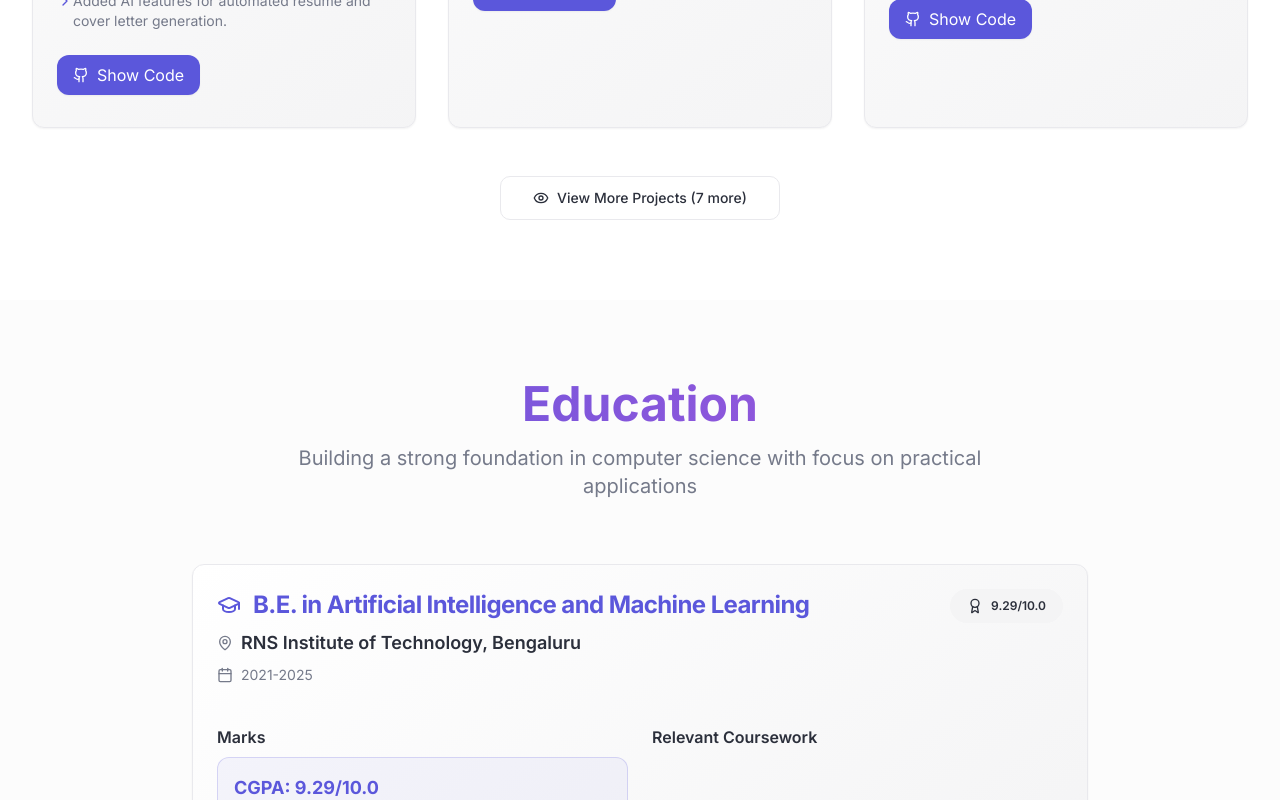
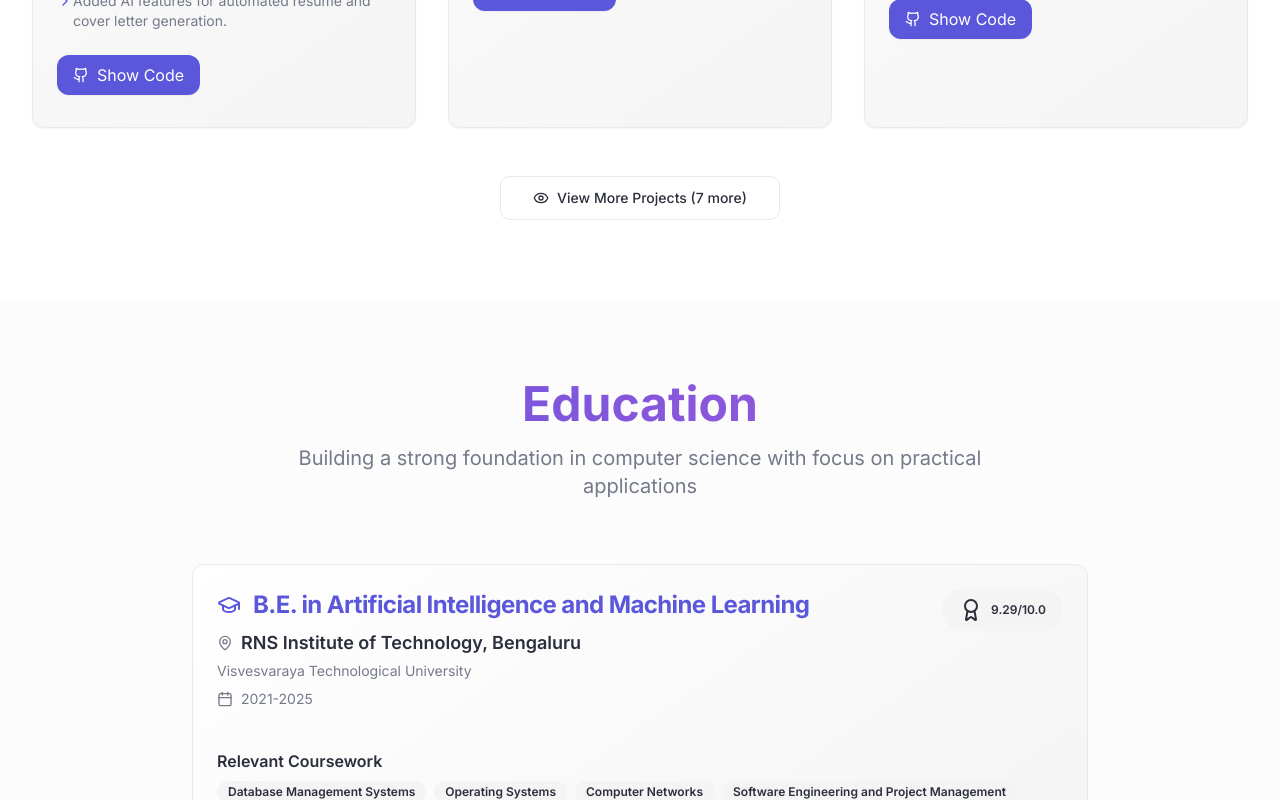
Before and after one commit to fatima-amani/fatima-ai-folio, a React (Vite) app: page / in a window 1280 px wide. Shown: the part 5246-6046 px from the top of the page. Built offline with nearby package versions, Linux system fonts and the light colour scheme.

Commit message:
refactor: update education details and enhance relevant coursework information

```diff
--- a/src/components/Education.tsx
+++ b/src/components/Education.tsx
@@ -64,7 +64,7 @@ const Education = ({ data }: EducationProps) => {
                   <div className="flex flex-col items-end space-y-2">
                     {(edu.cgpa || edu.percentage) && (
                       <Badge variant="secondary" className="flex items-center gap-2 px-4 py-2">
-                        <Award className="h-4 w-4" />
+                        <Award className="h-6 w-6" />
                         {edu.cgpa || edu.percentage}
                       </Badge>
                     )}
@@ -73,28 +73,6 @@ const Education = ({ data }: EducationProps) => {
               </CardHeader>
               {edu.relevant_coursework && (
                 <CardContent>
-                  <div className="grid grid-cols-1 md:grid-cols-2 gap-6">
-                    <div>
-                      <h4 className="font-semibold text-foreground mb-2">Marks</h4>
-                      <div className="bg-primary/5 border border-primary/20 rounded-lg p-4">
-                        {edu.cgpa && (
-                          <div className="text-lg font-bold text-primary">
-                            CGPA: {edu.cgpa}
-                          </div>
-                        )}
-                        {edu.percentage && (
-                          <div className="text-lg font-bold text-primary">
-                            Percentage: {edu.percentage}
-                          </div>
-                        )}
-                        {edu.stream && (
-                          <div className="text-sm text-muted-foreground mt-1">
-                            Stream: {edu.stream}
-                          </div>
-                        )}
-                      </div>
-                    </div>
-
                   <div>
                     <h4 className="font-semibold text-foreground mb-2">Relevant Coursework</h4>
                     <div className="flex flex-wrap gap-2">
@@ -109,7 +87,6 @@ const Education = ({ data }: EducationProps) => {
                       ))}
                     </div>
                   </div>
-                  </div>
                 </CardContent>
               )}
             </Card>
--- a/src/data/portfolio.json
+++ b/src/data/portfolio.json
@@ -61,6 +61,11 @@
   },
   "experience": [
     {
+      "title": "Software Engineer",
+      "company": "ThoughtClan Technologies",
+      "duration": "August 2025 - Present"
+    },
+    {
       "title": "Software Developer Intern",
       "company": "Webknot Technologies",
       "duration": "Jan 2025 - July 2025",
@@ -96,11 +101,6 @@
         }
 
       ]
-    },
-    {
-      "title": "Software Engineer",
-      "company": "ThoughtClan Technologies",
-      "duration": "August 2025 - Present"
     }
   ],
   "projects": [
@@ -240,18 +240,18 @@
     {
       "degree": "B.E. in Artificial Intelligence and Machine Learning",
       "institution": "RNS Institute of Technology, Bengaluru",
-      "board": null,
+      "board": "Visvesvaraya Technological University",
       "cgpa": "9.29/10.0",
       "timeline": "2021-2025",
-      "relevant_coursework": []
+      "relevant_coursework": ["Database Management Systems", "Operating Systems", "Computer Networks", "Software Engineering and Project Management", "Principles of AI", "Machine Learning", "Data Science", "Data Structures"]
     },
     {
-      "degree": "Higher Secondary (12th)",
+      "degree": "Pre University (12th)",
       "institution": "Dayananda Sagar PU College, Bengaluru",
-      "board": null,
+      "board": "Department of Pre-University Education, Karnataka",
       "percentage": "99.6%",
       "timeline": "2021",
-      "stream": "Science"
+      "stream": "Physics, Chemistry, Mathematics, Electronics"
     },
     {
       "degree": "Secondary (10th)",
@@ -259,7 +259,7 @@
       "board": "ICSE",
       "percentage": "95.2%",
       "timeline": "2019",
-      "stream": null
+      "stream": "Mathematics, Physics, Chemistry, Biology, Technical Drawing Application"
     }
   ],
   "certifications": [
```
Lines whose indentation alone changed are shown as unchanged.
